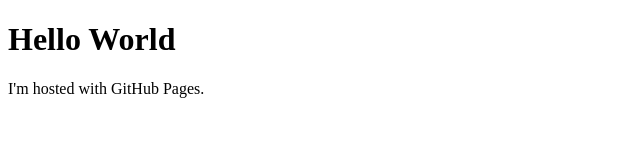
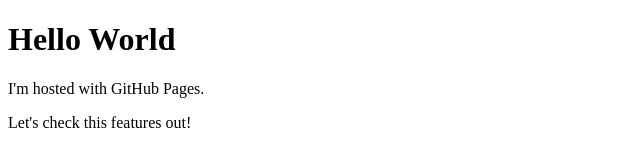
Before and after one commit to kuku4G/test-action-workflow, a plain HTML site: page index.html in a window 1280 px wide. Shown: the whole page, without its empty margins (0-640 px from the left). Drawn offline with Linux system fonts and the light colour scheme.

Commit message:
Update index.html

```diff
--- a/index.html
+++ b/index.html
@@ -3,5 +3,6 @@
 <body>
 <h1>Hello World</h1>
 <p>I'm hosted with GitHub Pages.</p>
+  <p>Let's check this features out!</p>
 </body>
 </html>
```
